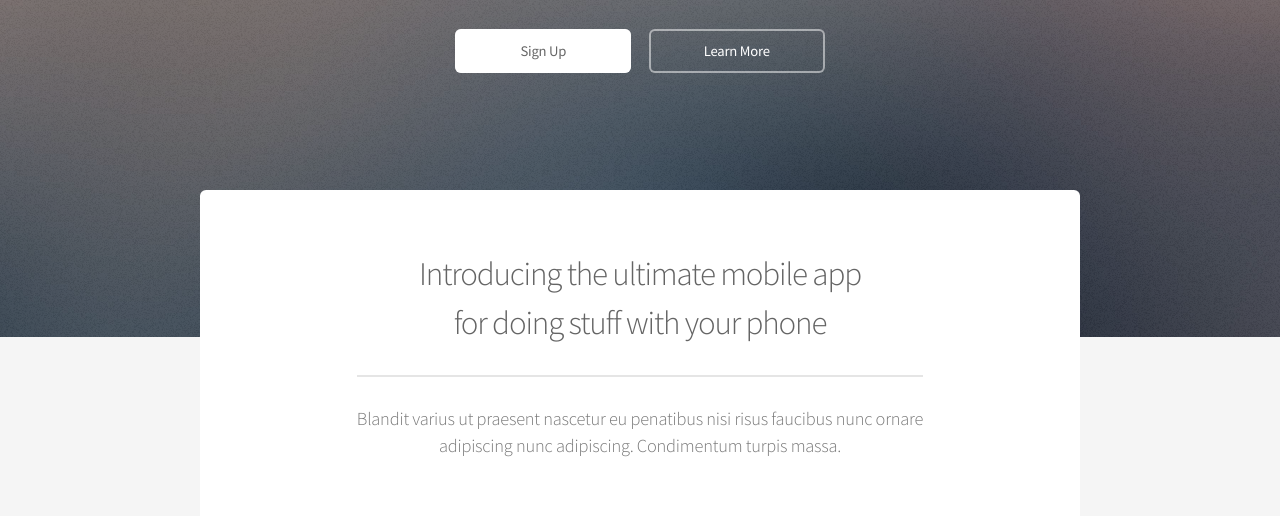
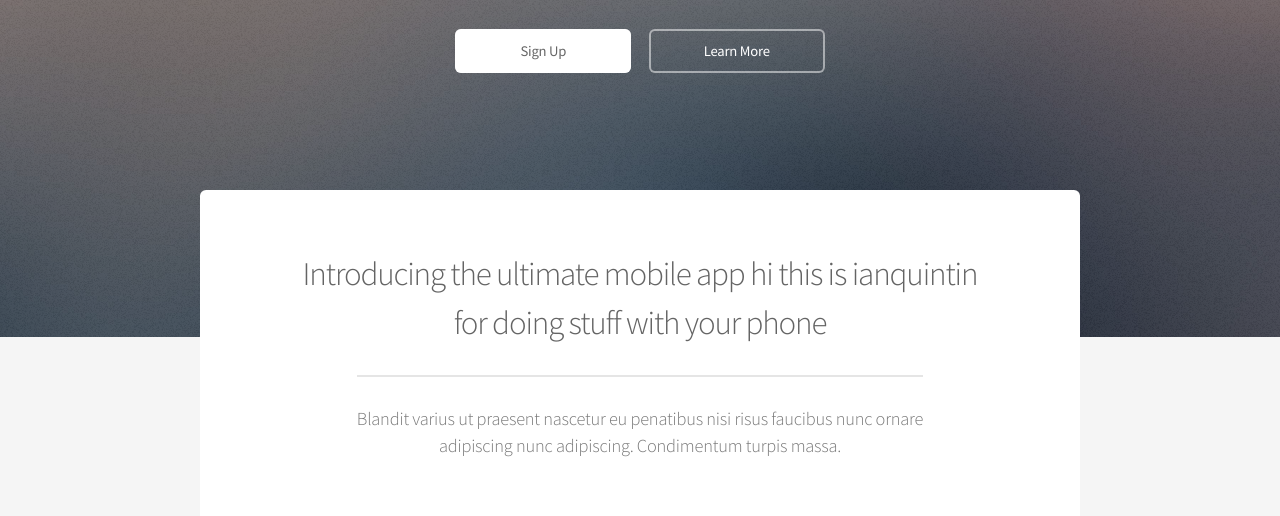
Before and after one commit to quintinianchiu/quintinianchiu.github.io, a plain HTML site: page index.html in a window 1280 px wide. Shown: the part 251-767 px from the top of the page. Drawn offline with Linux system fonts and the light colour scheme.

Commit message:
i aded my name

```diff
--- a/index.html
+++ b/index.html
@@ -59,7 +59,7 @@
 
 					<section class="box special">
 						<header class="major">
-							<h2>Introducing the ultimate mobile app
+							<h2>Introducing the ultimate mobile app hi this is ianquintin
 							<br />
 							for doing stuff with your phone</h2>
 							<p>Blandit varius ut praesent nascetur eu penatibus nisi risus faucibus nunc ornare<br />
```
